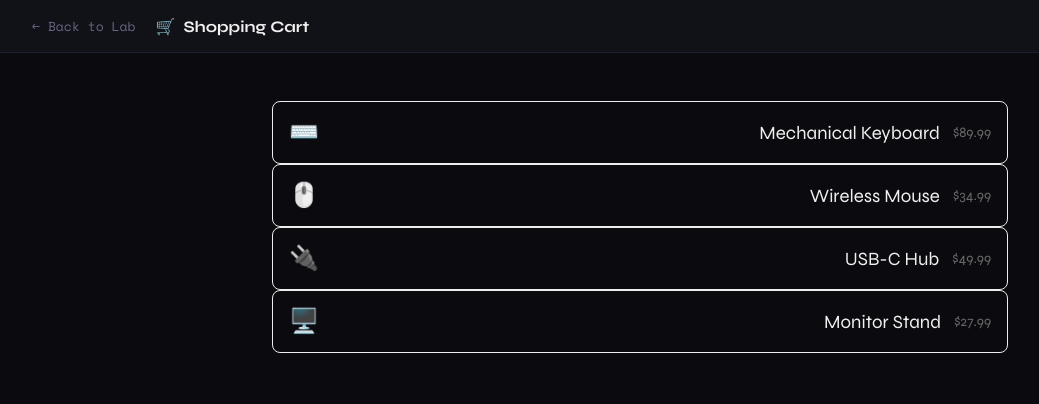
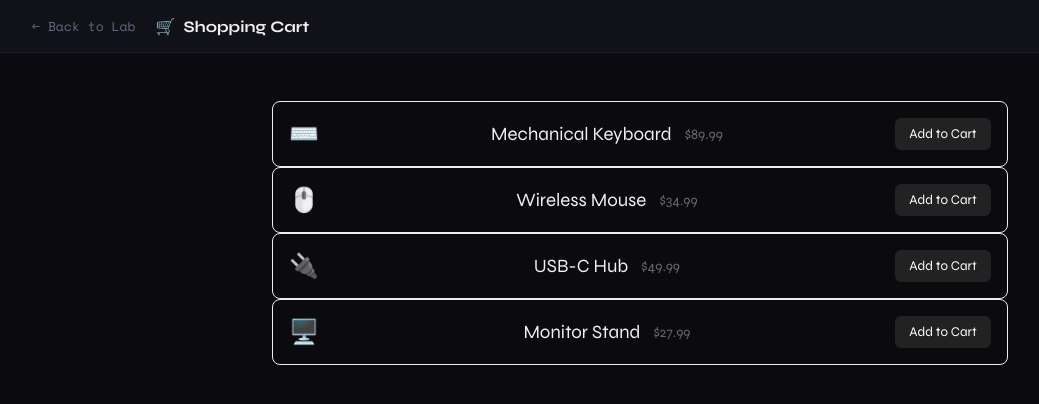
Before and after one commit to Hoss008/React-Learning-Lab, a React (Vite) app: page /app/shoppingcart in a window 1280 px wide. Shown: the top 404 px of the page, without its empty margins (0-1039 px from the left). Built offline with nearby package versions, Linux system fonts and the light colour scheme.

Commit message:
handle add and remove functions

```diff
--- a/src/apps/ShoppingCart/index.jsx
+++ b/src/apps/ShoppingCart/index.jsx
@@ -8,11 +8,11 @@ const PRODUCTS = [
   { id: 4, name: "Monitor Stand", price: 27.99, emoji: "🖥️" },
 ];
 
-function ProductList({ PRODUCTS }) {
-  return <ProductItem PRODUCTS={PRODUCTS} />;
+function ProductList({ PRODUCTS, onAddToCart }) {
+  return <ProductItem PRODUCTS={PRODUCTS} onAddToCart={onAddToCart} />;
 }
 
-function ProductItem({ PRODUCTS }) {
+function ProductItem({ PRODUCTS, onAddToCart }) {
   return (
     <>
       {PRODUCTS.map(({ id, emoji, name, price }) => (
@@ -22,21 +22,36 @@ function ProductItem({ PRODUCTS }) {
             <h3 className={styles.productName}>{name}</h3>
             <p className={styles.productPrice}>${price}</p>
           </div>
+          <button className={styles.addButton} onClick={() => onAddToCart(id)}>
+            Add to Cart
+          </button>
         </div>
       ))}
     </>
   );
 }
 
+
+
 export default function ShoppingCart() {
-  const [cartItems, setCartItems] = useState();
+  const [cartItems, setCartItems] = useState([]);
 
-  function addToCart() {}
+  function addToCart(id) {
+    setCartItems((prev) => {
+      const exists = prev.find((item) => item.id === id);
+      if (exists) return prev;
 
-  function remove() {}
+      const product = PRODUCTS.find((p) => p.id === id);
+      return [...prev, product];
+    });
+  }
+
+  function remove(id) {
+    setCartItems((prev) => prev.filter((item) => item.id !== id));
+  }
   return (
     <>
-      <ProductList PRODUCTS={PRODUCTS} />
+      <ProductList PRODUCTS={PRODUCTS} onAddToCart={addToCart} />
     </>
   );
 }
```
